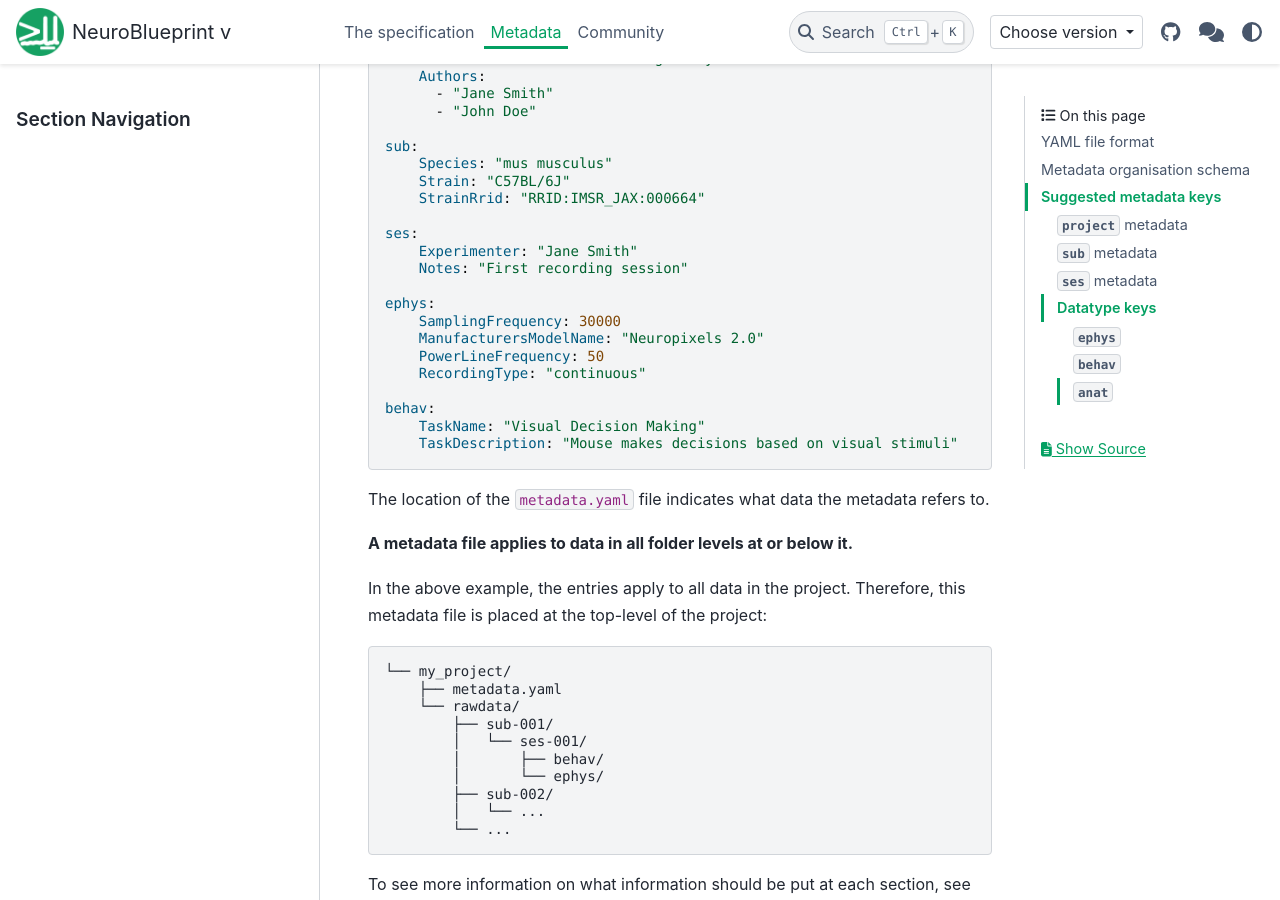
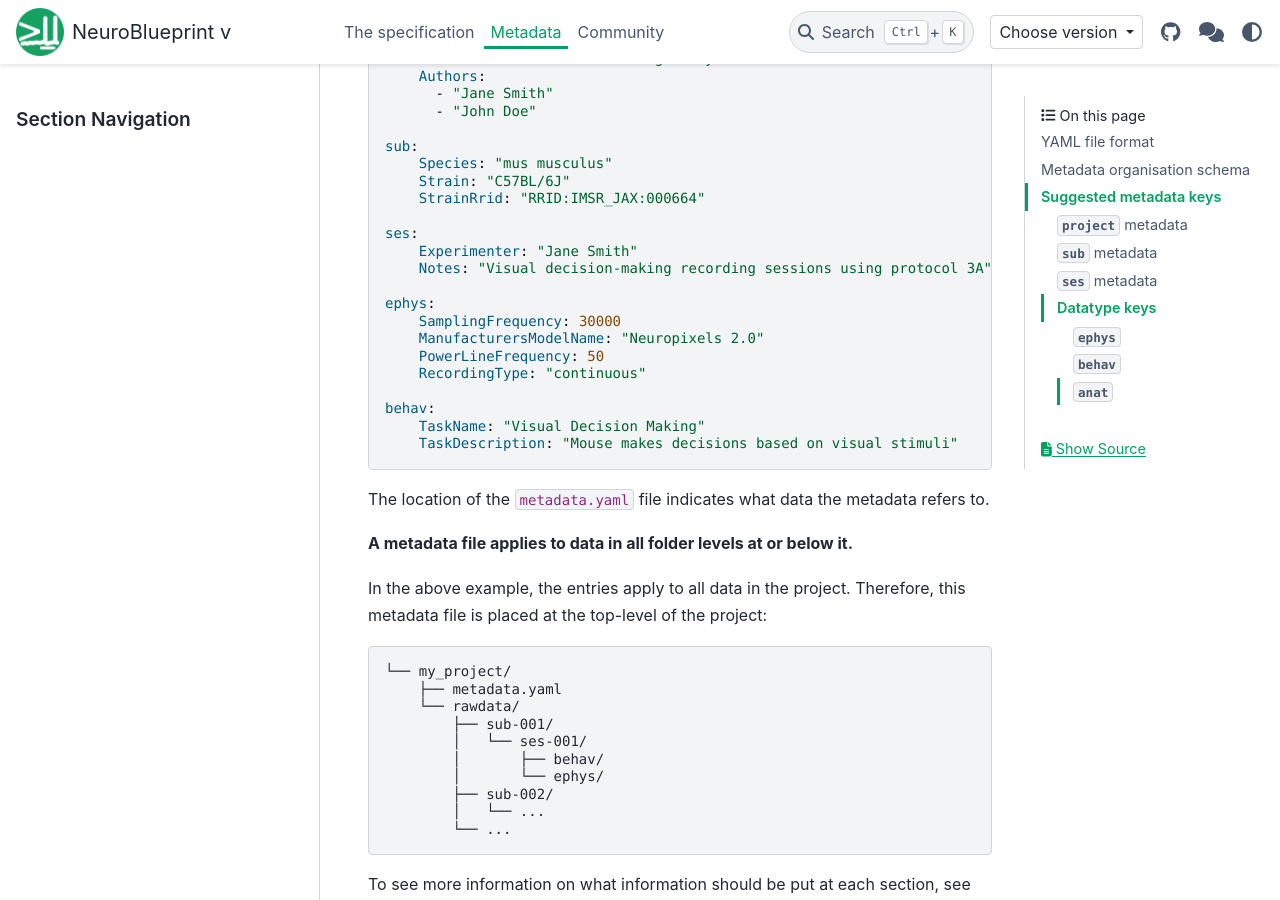
Before and after one commit to neuroinformatics-unit/NeuroBlueprint, a Sphinx documentation site: the page built from docs/source/metadata.md, in a window 1280 px wide and 900 px high, scrolled down 1707 px. Built offline with Sphinx 7.4.7 and the PyData theme 0.15.4, drawn with Linux system fonts in a browser that asks for light colours; the version number could not be read and is left out.

Commit message:
replace ses notes.

```diff
--- a/docs/source/metadata.md
+++ b/docs/source/metadata.md
@@ -82,7 +82,7 @@ sub:
 
 ses:
     Experimenter: "Jane Smith"
-    Notes: "First recording session"
+    Notes: "Visual decision-making recording sessions using protocol 3A"
 
 ephys:
     SamplingFrequency: 30000
```
